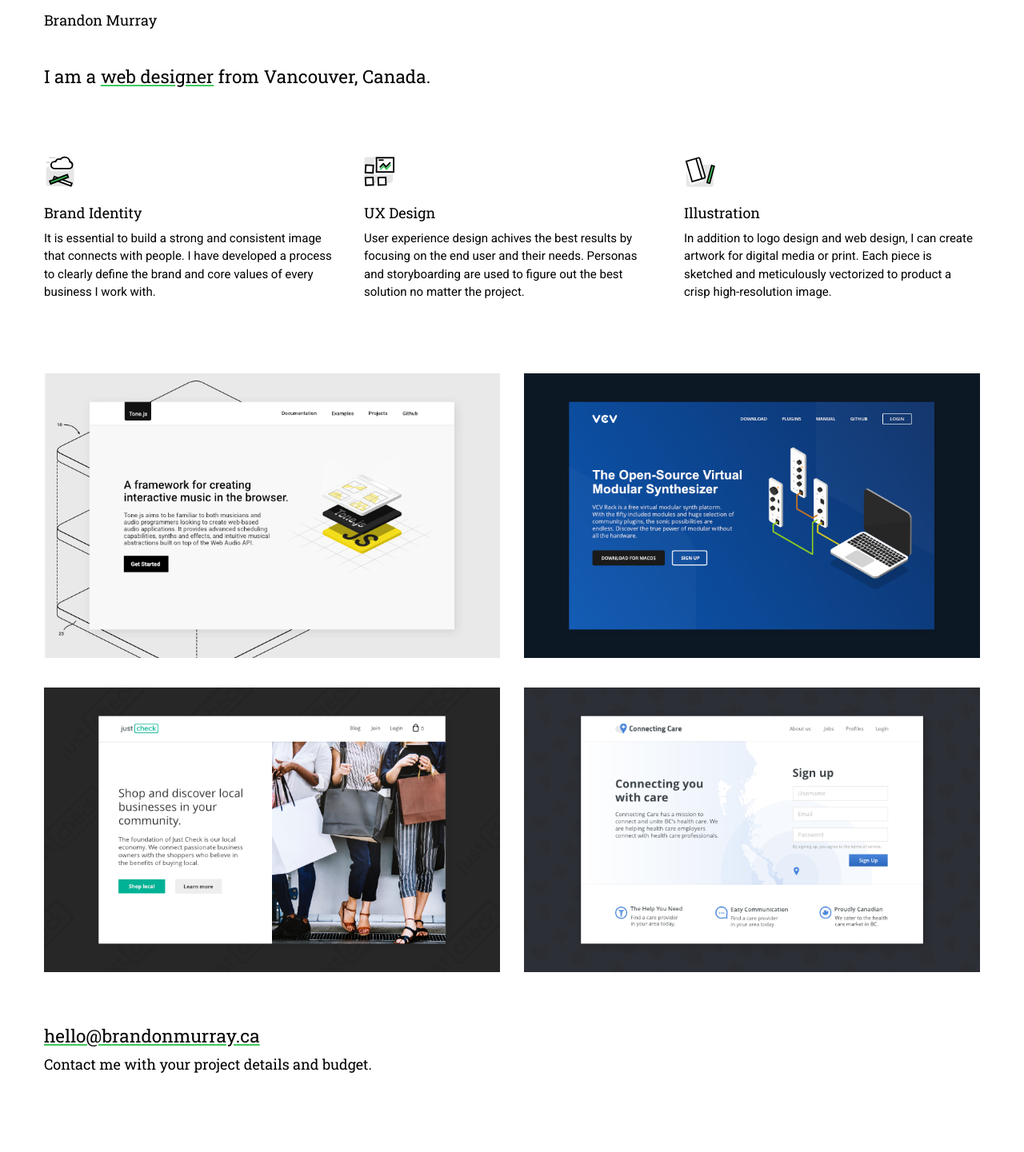
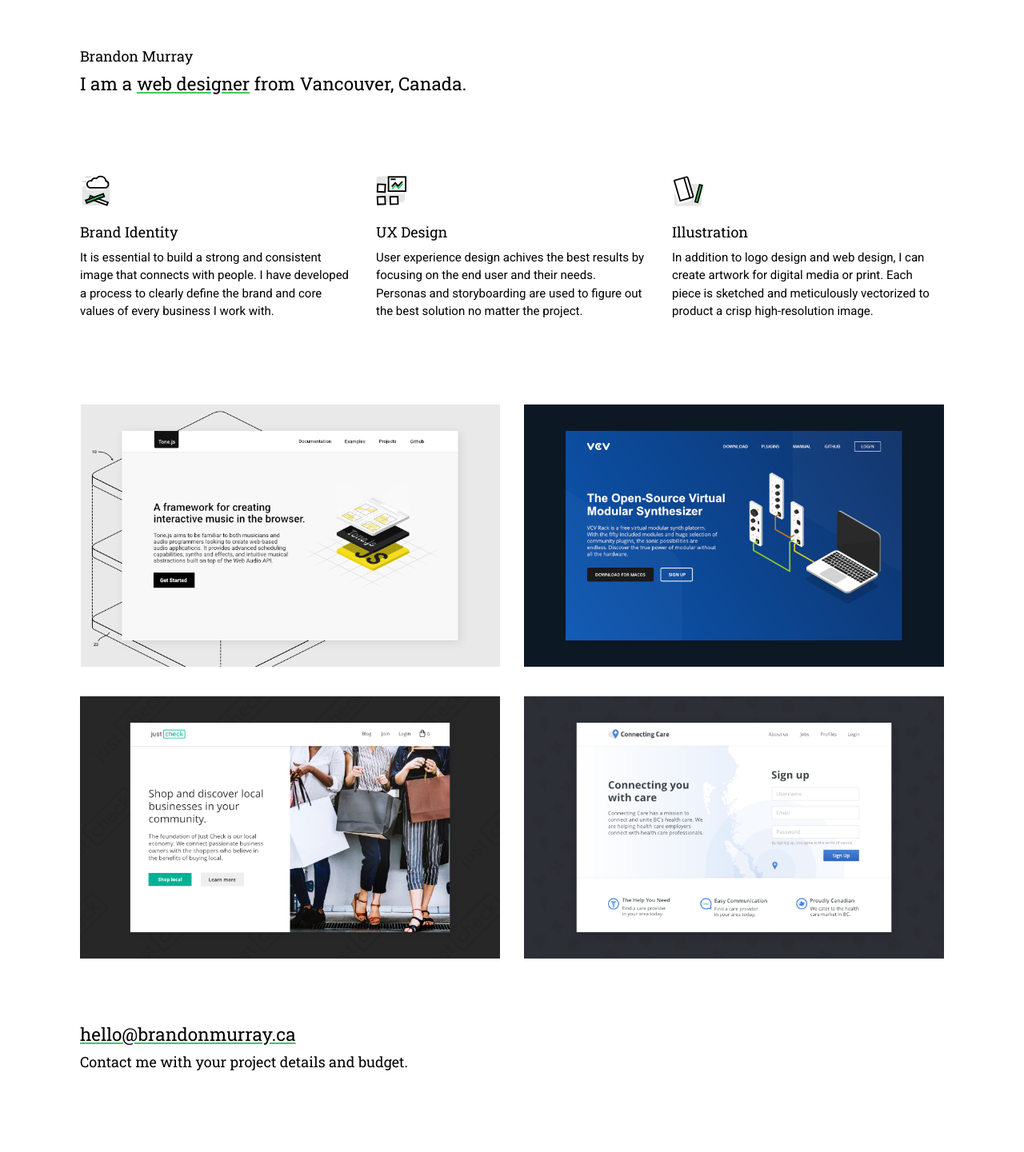
Before and after one commit to btmm/btmm.github.io, a Jekyll site: the page built from index.html, in a window 1280 px wide. Shown: the whole page at 80% size. Built offline with Jekyll 4.4.1, drawn with Linux system fonts in a browser that asks for light colours; after the commit the page ends 1409 px from its top, so only the background shows below that.

Commit message:
Improve design spacing

```diff
--- a/_layouts/default.html
+++ b/_layouts/default.html
@@ -44,13 +44,6 @@
 		</script>
 	</head>
 	<body>
-		<header class="page-header">
-			<div class="container">
-				<div class="row">
-					<h1 class="column">Brandon Murray</h1>
-				</div>
-			</div>
-		</header>
 		{{ content }}
 	</body>
 </html>
--- a/assets/default.css
+++ b/assets/default.css
@@ -26,6 +26,9 @@ img {
 /* General */
 html {
 	font: 15px/1.5 'Roboto', sans-serif;
+	margin: 0 auto;
+	max-width: 1200px;
+	padding: 0 4rem;
 	scroll-behavior: smooth;
 }
 
@@ -45,22 +48,15 @@ a {
 }
 
 section {
-	margin: 2rem auto;
+	margin: 4rem auto;
 	overflow-x: hidden;
 	position: relative;
-}
-
-.container {
-	margin: 0 auto;
-	max-width: 1200px;
-	padding: 0 1rem;
 }
 
 .row {
 	display: flex;
 	flex-direction: column;
-	margin-left: -1rem;
-	margin-right: -1rem;
+	margin: 0 -1rem;
 	padding: 0;
 }
 
@@ -74,18 +70,10 @@ section {
 	width: 100%;
 }
 
-.section-small {
-	padding: 1rem;
-}
-
 .icon {
 	height: 40px;
 	margin: 1rem 0;
 	width: 40px;
-}
-
-.pad-bottom {
-	margin-bottom: 5rem;
 }
 
 /* Responsive */
--- a/index.html
+++ b/index.html
@@ -3,13 +3,11 @@ title: Brandon Murray
 ---
 
 <section>
-	<div class="container">
+	<h1>Brandon Murray</h1>
 	<h2>I am a <a href="#work">web designer</a> from Vancouver, Canada.</h2>
-	</div>
 </section>
 
-<section class="section section-small">
-		<div class="container">
+<section>
 	<div class="row">
 		<div class="column">
 			<img src="/assets/images/brand-icon.svg?v=2" alt="Icon" class="icon">
@@ -27,11 +25,9 @@ title: Brandon Murray
 			<p>In addition to logo design and web design, I can create artwork for digital media or print. Each piece is sketched and meticulously vectorized to product a crisp high-resolution image.</p>
 		</div>
 	</div>
-		</div>
 </section>
 
 <section id="work">
-	<div class="container">
 	<div class="row">
 		<div class="column">
 			<a href="/assets/images/tonejs.png" target="_blank">
@@ -56,12 +52,9 @@ title: Brandon Murray
 			</a>
 		</div>
 	</div>
-	</div>
 </section>
 
-<section id="contact" class="section section-small pad-bottom">
-	<div class="container">
+<section id="contact">
 	<h2><a href="mailto:hello@brandonmurray.ca">hello@brandonmurray.ca</a></h2>
 	<h3>Contact me with your project details and budget.</h3>
-	</div>
 </section>
```
Lines whose indentation alone changed are shown as unchanged.
